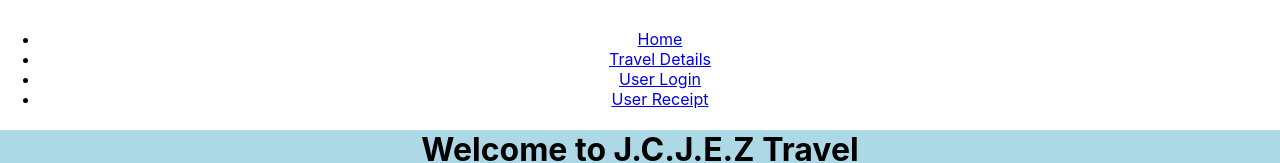
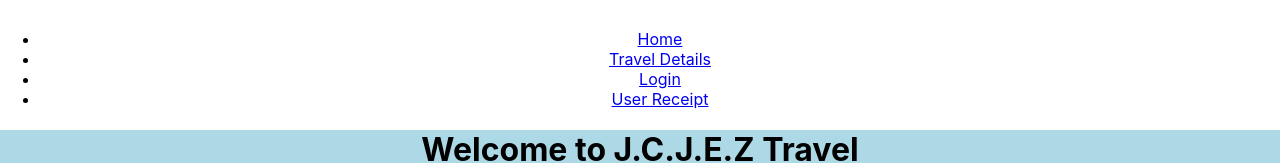
Before and after one commit to Xalos95/MainProject2, a React (Create React App) app in the folder jcjeztravel/: page / in a window 1280 px wide. Shown: the part 503-666 px from the top of the page. Built offline with nearby package versions, Linux system fonts and the light colour scheme; no server answers.

Commit message:
navbar with correct paths

```diff
--- a/jcjeztravel/src/components/Navbar.jsx
+++ b/jcjeztravel/src/components/Navbar.jsx
@@ -43,10 +43,10 @@ const Navbar = () => {
             <Link to="/">Home</Link> {/* Use Link instead of anchor tags */}
           </li>
           <li>
-            <Link to="/travel-details">Travel Details</Link> {/* Adjust paths accordingly */}
+            <Link to="/travel/:name">Travel Details</Link> {/* Adjust paths accordingly */}
           </li>
           <li>
-            <Link to="/user-login">User Login</Link>
+            <Link to="/travel/login">Login</Link>
           </li>
           <li>
             <Link to="/user-receipt">User Receipt</Link>
```
